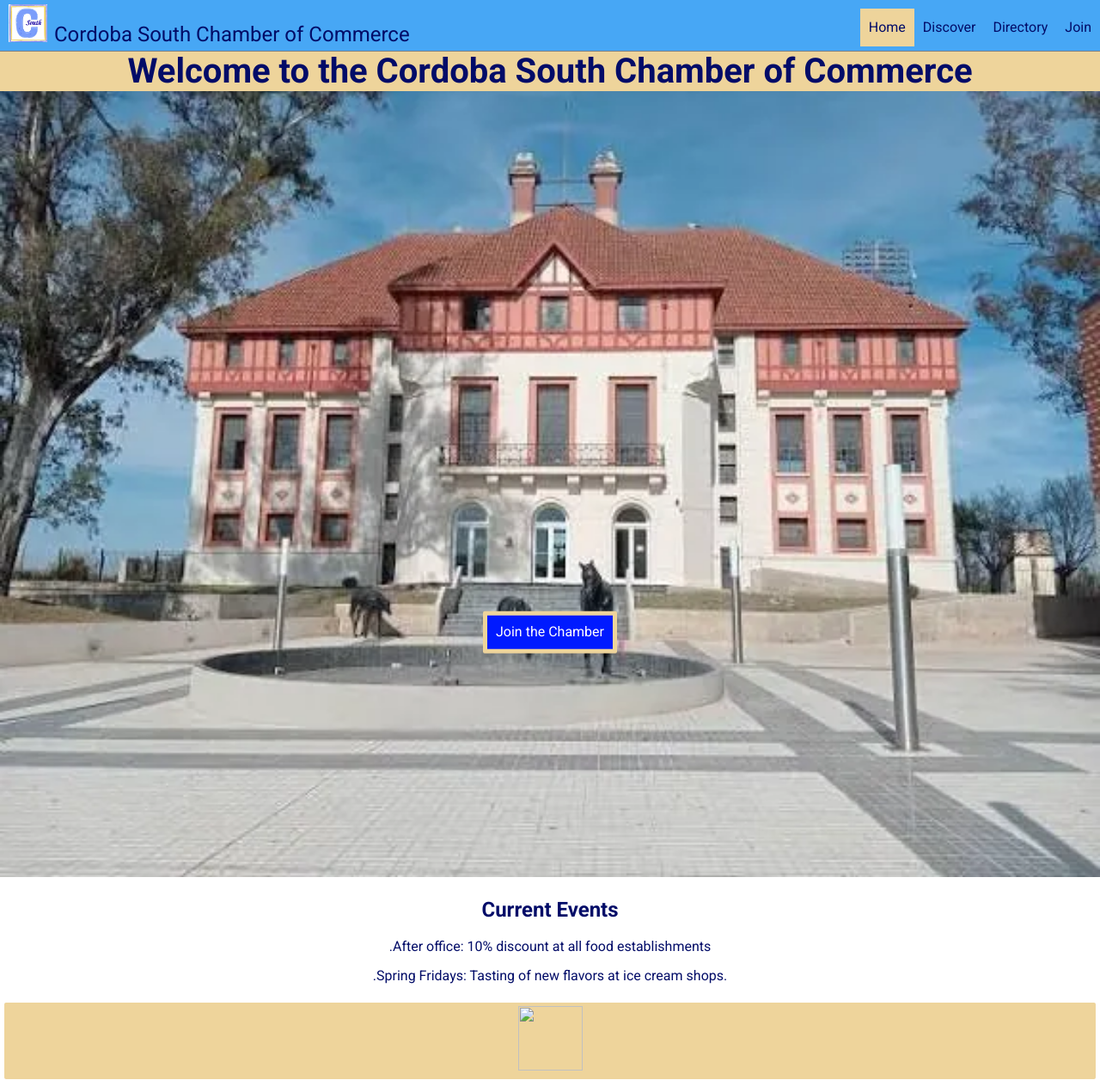
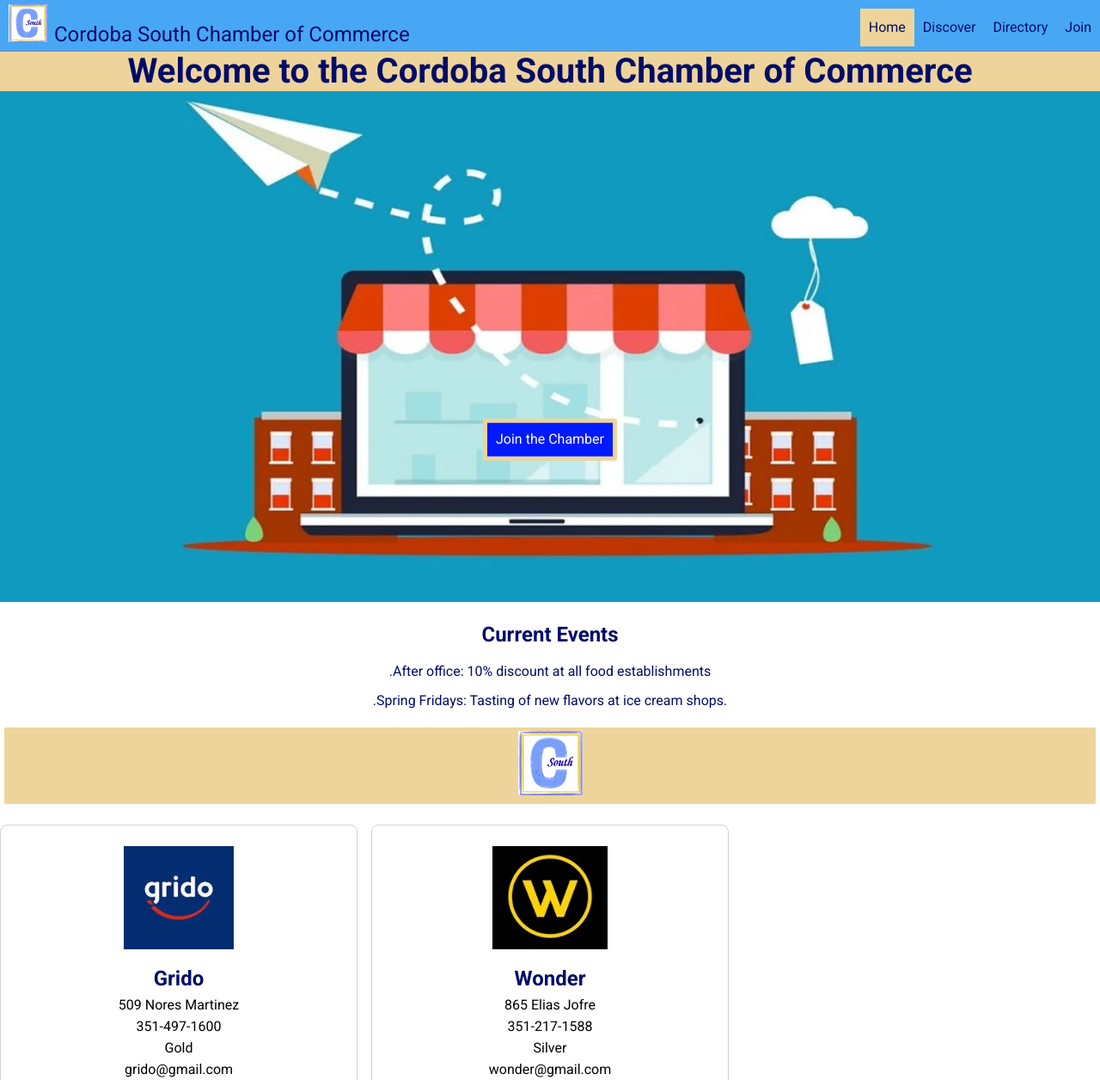
Before and after one commit to roasmarialaura/wdd231, a plain HTML site: page chamber/index.html in a window 1280 px wide. Shown: the top 1256 px of the page at 86% size. Drawn offline with Linux system fonts and the light colour scheme; no server answers.

Commit message:
index page done

```diff
--- a/chamber/index.html
+++ b/chamber/index.html
@@ -6,10 +6,10 @@
     <title>Chamber Home Page</title>
     <meta name="description" content="WDD231 - Web Fronted Development I - Maria Laura Roas- Home Page">
     <meta name="author" content="Maria Laura Roas">
-    <meta property="og:title" content="Home page">
+    <meta property="og:title" content="Home page of the Cordoba South Chamber of Commerce">
     <meta property="og:description" content="Discover the best local businesses, attractions, events, and opportunities in the southern area of Cordoba city.">
     <meta property="og:url" content="http://127.0.0.1:5500/chamber/index.html#">
-    <meta property="og:image" content="https://roasmarialaura.github.io/wdd231/chamber/index.html">
+    <meta property="og:image" content="https://roasmarialaura.github.io/wdd231/chamber/images/hero5-large">
 
     <link rel="stylesheet" href="styles/normalize.css">
     <link rel="preconnect" href="https://fonts.googleapis.com">
@@ -45,9 +45,9 @@
         <section class="hero">
             <h1>Welcome to the Cordoba South Chamber of Commerce</h1>
             <picture>
-                <source srcset="images/hero3-large.webp" media="(min-width: 1000px)">
-                <source srcset="images/hero2-medium.webp" media="(min-width: 500px)">
-                <img src="images/hero2-small.webp" alt="Cordoba Chamber of Commerce" width="500" height="250">
+                <source srcset="images/hero5-large.webp" media="(min-width: 1000px)">
+                <source srcset="images/hero5-medium.webp" media="(min-width: 550px)">
+                <img src="images/hero5-small.webp" alt="Cordoba Chamber of Commerce" width="500" height="250">
             </picture>
             <button id="join">Join the Chamber</button>
         </section>
@@ -60,7 +60,7 @@
         <section class="card-weather">
             <div id="weather">
                 <h2 id="town"></h2>
-                <img id="graphic" src="" alt="">
+                <img id="graphic" src="images/logo.svg" alt="">
                 <p id="description"></p>
                 <p id="temperature"></p>
             </div>
```
